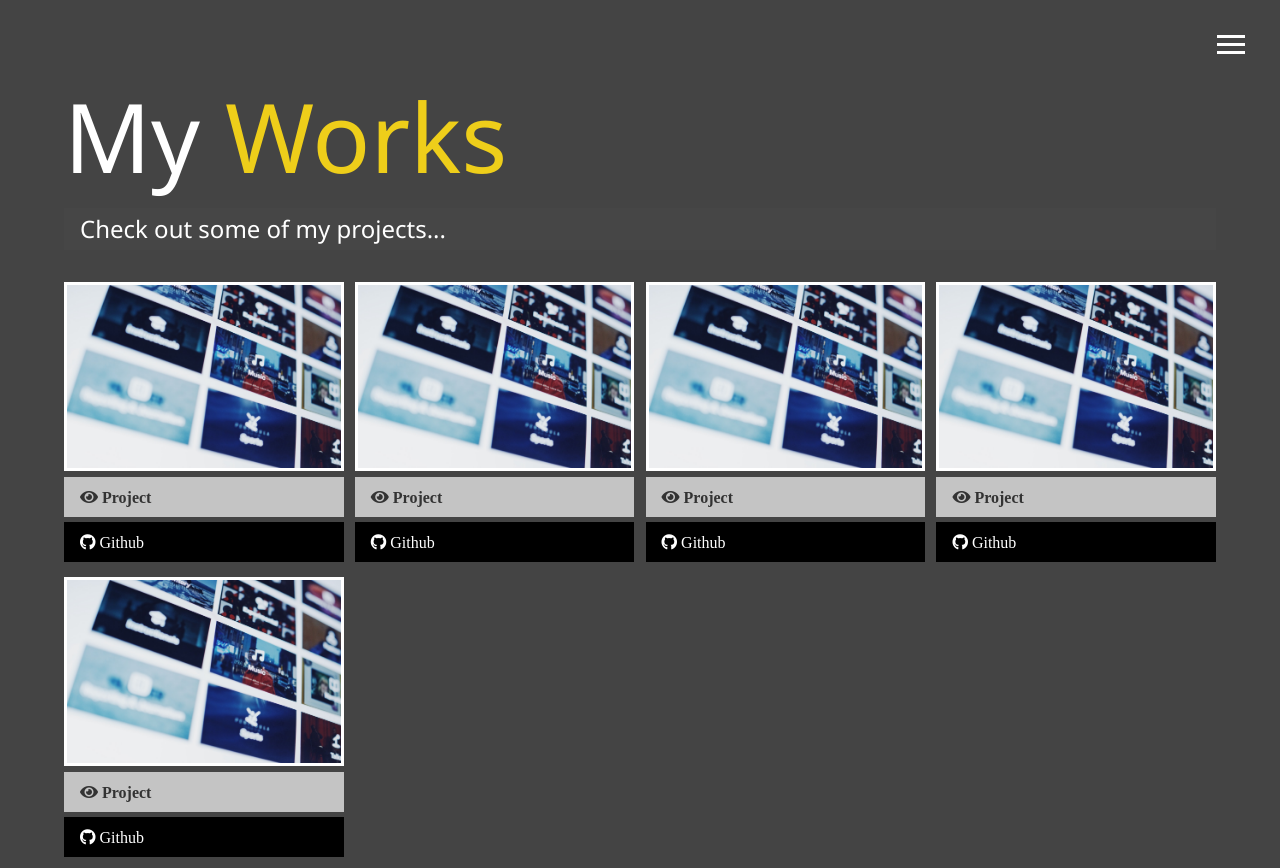
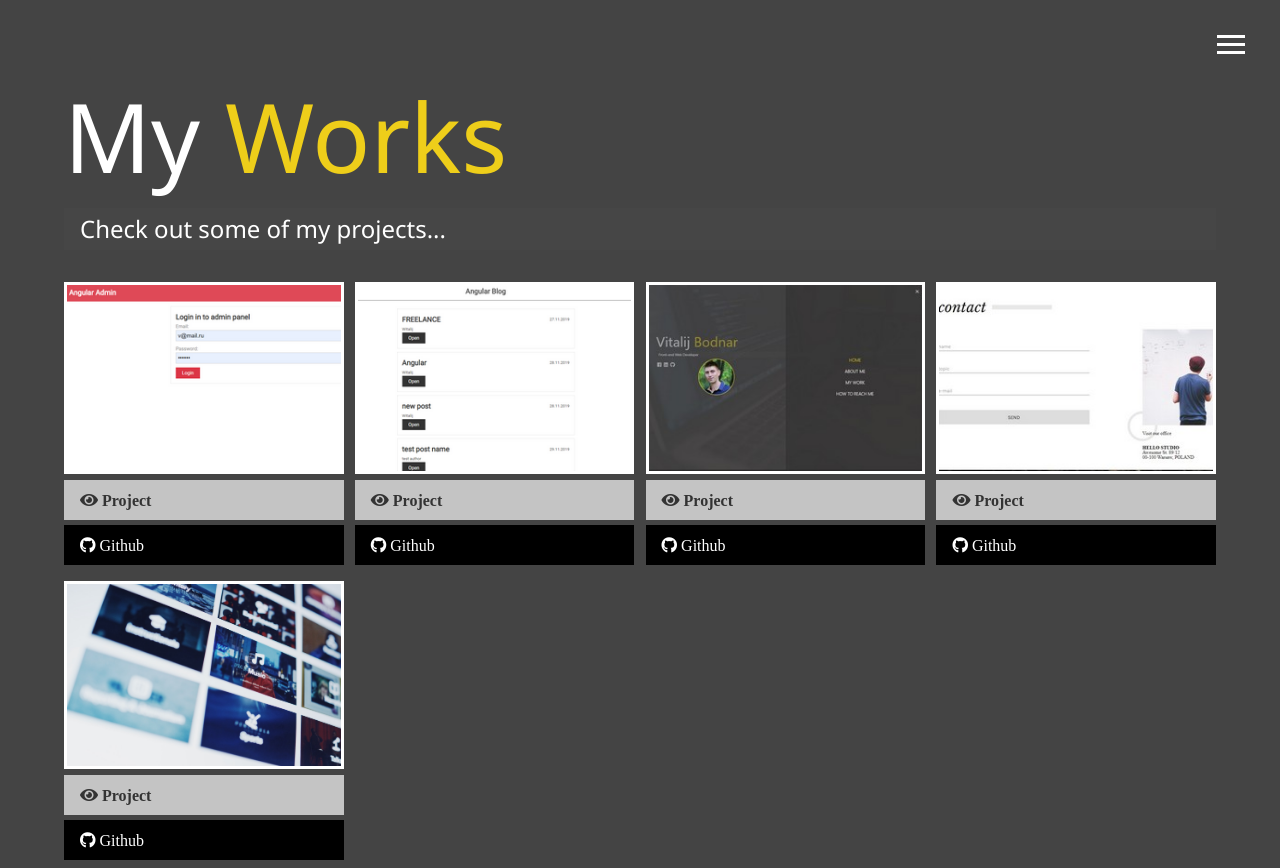
Before and after one commit to VitalijIT/my_portfolio, a website: page dist/work.html in a window 1280 px wide. Shown: the top 868 px of the page. Drawn offline with Linux system fonts and the light colour scheme.

Commit message:
Fill works page

```diff
--- a/dist/work.html
+++ b/dist/work.html
@@ -58,46 +58,46 @@
             </h2>
             <div class="projects">
                 <div class="item">
-                    <a href="#!">
-                        <img src="img/projects/project1.jpg " alt="Project">
+                    <a href="https://angular-blog-9f7f0.firebaseapp.com/admin/login" target="_blank">
+                        <img src="img/projects/blog-admin.png" alt="Admin's part of blog">
                     </a>
-                    <a href="#" class="btn-light">
+                    <a href="https://angular-blog-9f7f0.firebaseapp.com/admin/login" class="btn-light" target="_blank">
                         <i class="fas fa-eye"> Project </i>
                     </a>
-                    <a href="#" class="btn-dark">
+                    <a href="https://github.com/VitalijIT/angular-blog" class="btn-dark" target="_blank">
+                        <i class="fab fa-github"> Github </i>
+                    </a>
+                </div>
+                <div class="item">
+                    <a href="https://angular-blog-9f7f0.firebaseapp.com/" target="_blank">
+                        <img src="img/projects/blog-main.png" alt="Main page of blog">
+                    </a>
+                    <a href="https://angular-blog-9f7f0.firebaseapp.com/" class="btn-light" target="_blank">
+                        <i class="fas fa-eye"> Project </i>
+                    </a>
+                    <a href="https://github.com/VitalijIT/angular-blog" class="btn-dark" target="_blank">
                         <i class="fab fa-github"> Github </i>
                     </a>
                 </div>
                 <div class="item">
                     <a href="#!">
-                        <img src="img/projects/project1.jpg " alt="Project">
+                        <img src="img/projects/portfolio.jpg" alt="Project">
                     </a>
                     <a href="#" class="btn-light">
                         <i class="fas fa-eye"> Project </i>
                     </a>
-                    <a href="#" class="btn-dark">
+                    <a href="https://github.com/VitalijIT/my_portfolio" class="btn-dark" target="_blank">
                         <i class="fab fa-github"> Github </i>
                     </a>
                 </div>
                 <div class="item">
-                    <a href="#!">
-                        <img src="img/projects/project1.jpg " alt="Project">
+                    <a href="https://vitalijit.github.io/helloMinimal/" target="_blank">
+                        <img src="img/projects/hello-form.jpg" alt="Project">
                     </a>
-                    <a href="#" class="btn-light">
+                    <a href="https://vitalijit.github.io/helloMinimal/" class="btn-light" target="_blank">
                         <i class="fas fa-eye"> Project </i>
                     </a>
-                    <a href="#" class="btn-dark">
-                        <i class="fab fa-github"> Github </i>
-                    </a>
-                </div>
-                <div class="item">
-                    <a href="#!">
-                        <img src="img/projects/project1.jpg " alt="Project">
-                    </a>
-                    <a href="#" class="btn-light">
-                        <i class="fas fa-eye"> Project </i>
-                    </a>
-                    <a href="#" class="btn-dark">
+                    <a href="https://github.com/VitalijIT/helloMinimal" class="btn-dark" target="_blank">
                         <i class="fab fa-github"> Github </i>
                     </a>
                 </div>
```
Also changed, not shown: dist/img/projects/blog-admin.png (added), dist/img/projects/blog-main.png (added), dist/img/projects/hello-form.jpg (added), dist/img/projects/portfolio.jpg (added).
